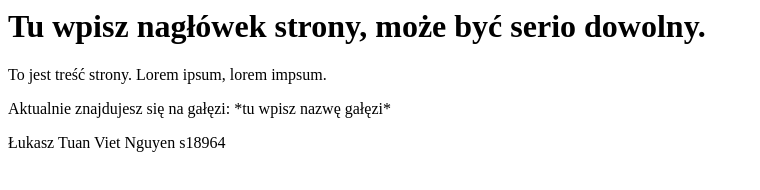
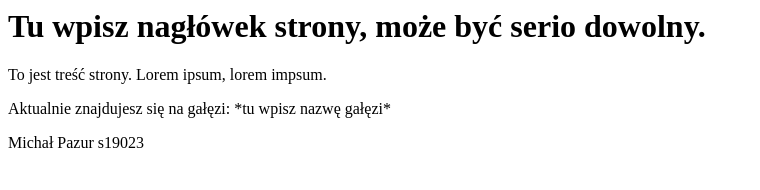
Before and after one commit to s19023/przyklad-git, a plain HTML site: page index.html in a window 1280 px wide. Shown: the whole page, without its empty margins (0-760 px from the left). Drawn offline with Linux system fonts and the light colour scheme.

Commit message:
Podpisano plik

```diff
--- a/index.html
+++ b/index.html
@@ -17,7 +17,7 @@
             </p>
         </main>
         <footer>
-            Łukasz Tuan Viet Nguyen s18964
+            Michał Pazur s19023
         </footer>
     </body>
 </html>
```
